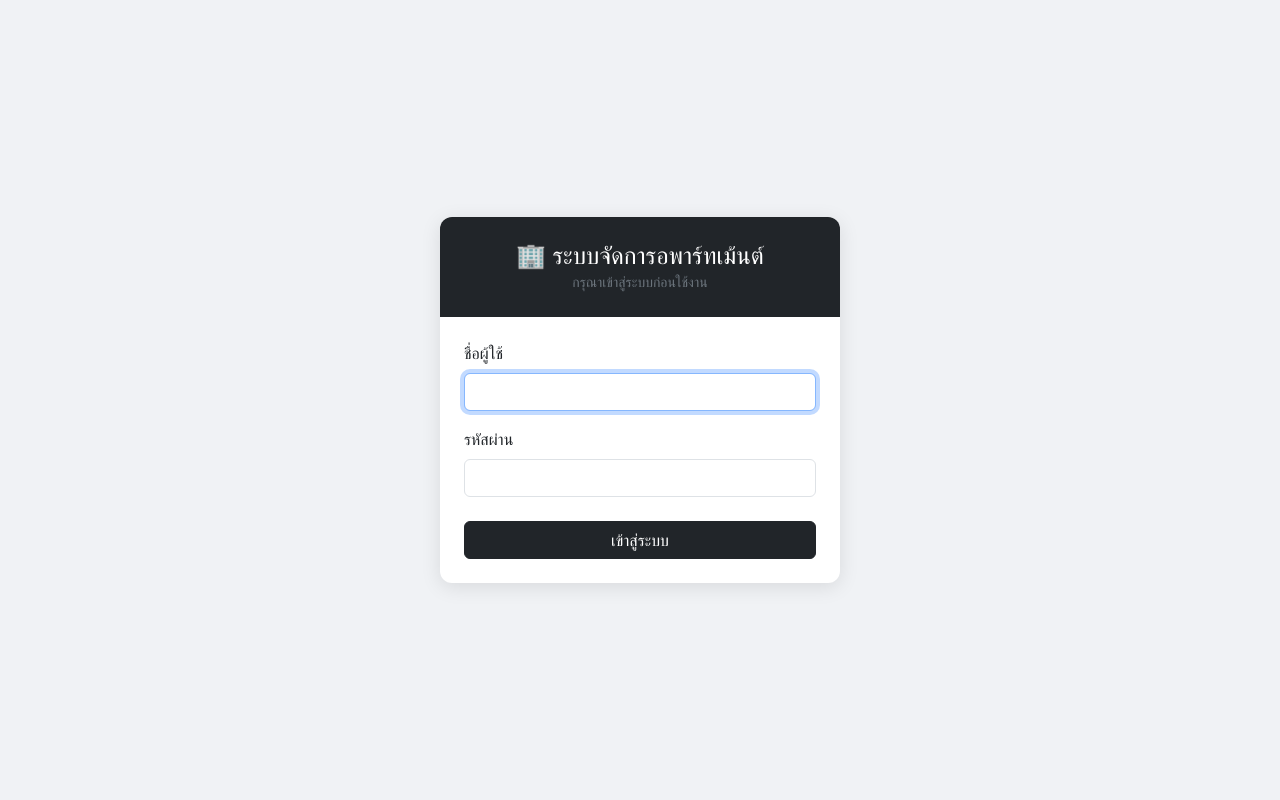
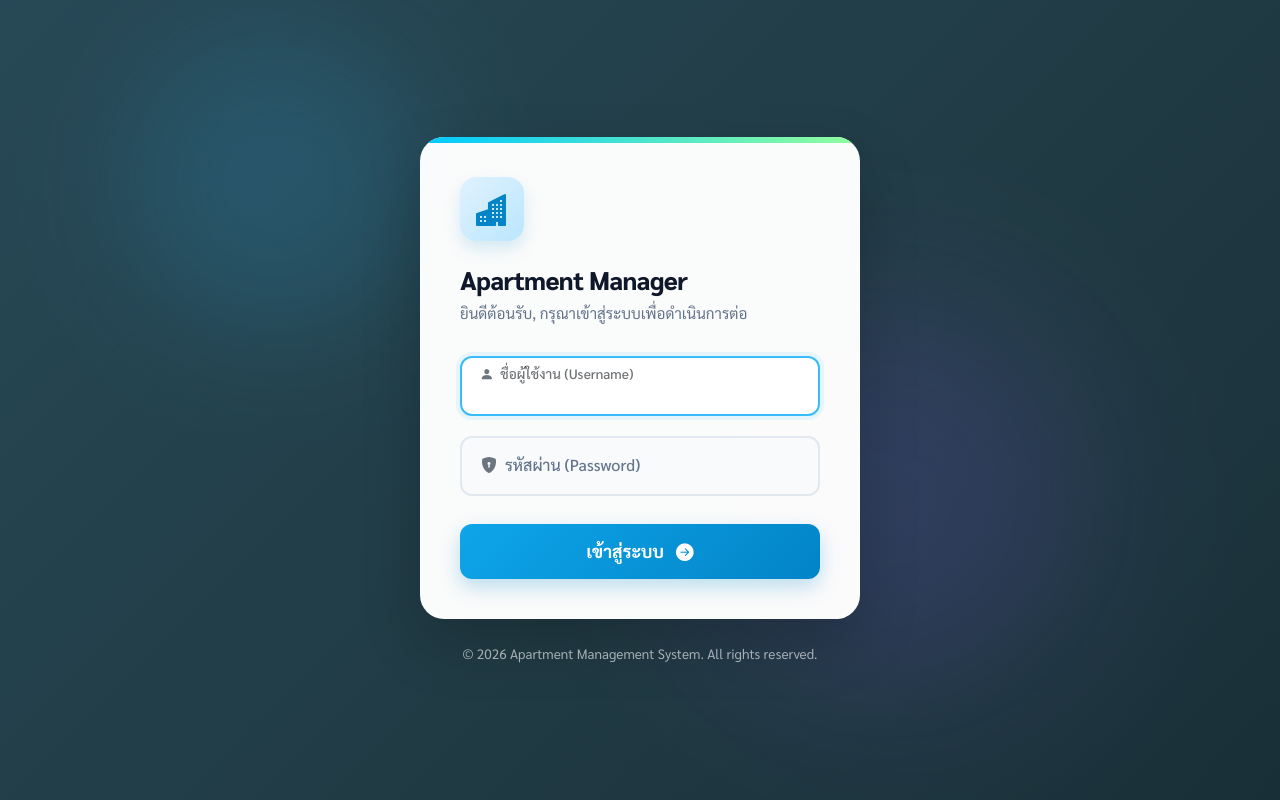
Before and after one commit to Mightycgm/ICT22667-Project, a Django app: page /login/ in a window 1280 px wide. Run offline with Django 5.2, Linux system fonts and the light colour scheme.

Commit message:
ตกเเต่งUiหน้าLogin

```diff
--- a/Apartment Management Project/apartment_project/apartment/templates/registration/login.html
+++ b/Apartment Management Project/apartment_project/apartment/templates/registration/login.html
@@ -2,54 +2,234 @@
 <html lang="th">
 <head>
     <meta charset="UTF-8">
-    <title>เข้าสู่ระบบ</title>
+    <meta name="viewport" content="width=device-width, initial-scale=1.0">
+    <title>เข้าสู่ระบบ - ระบบจัดการอพาร์ทเม้นต์</title>
+    <!-- Fonts & Icons -->
+    <link href="https://fonts.googleapis.com/css2?family=Sarabun:wght@400;500;600;700;800&display=swap" rel="stylesheet">
     <link href="https://cdn.jsdelivr.net/npm/bootstrap@5.3.0/dist/css/bootstrap.min.css" rel="stylesheet">
+    <link href="https://cdn.jsdelivr.net/npm/bootstrap-icons@1.11.0/font/bootstrap-icons.css" rel="stylesheet">
+
     <style>
         body {
-            background: #f0f2f5;
+            font-family: 'Sarabun', sans-serif;
+            background: linear-gradient(-45deg, #0f2027, #203a43, #2c5364, #1e3c72, #2a5298);
+            background-size: 400% 400%;
+            animation: gradientBG 15s ease infinite;
             display: flex;
             align-items: center;
             justify-content: center;
             min-height: 100vh;
+            margin: 0;
+            padding: 20px;
         }
+
+        @keyframes gradientBG {
+            0% { background-position: 0% 50%; }
+            50% { background-position: 100% 50%; }
+            100% { background-position: 0% 50%; }
+        }
+
+        .login-wrapper {
+            width: 100%;
+            max-width: 440px;
+            position: relative;
+            z-index: 10;
+        }
+
+        /* The Card */
         .login-card {
+            background: rgba(255, 255, 255, 0.98);
+            border-radius: 24px;
+            box-shadow: 0 24px 60px rgba(0, 0, 0, 0.2);
+            overflow: hidden;
+            position: relative;
+            padding: 40px;
+        }
+
+        /* Decorative Top Accent */
+        .login-card::before {
+            content: '';
+            position: absolute;
+            top: 0; left: 0; right: 0;
+            height: 6px;
+            background: linear-gradient(90deg, #00C9FF 0%, #92FE9D 100%);
+        }
+
+        /* Header block */
+        .brand-icon {
+            width: 64px;
+            height: 64px;
+            background: linear-gradient(135deg, #e0f2fe 0%, #bae6fd 100%);
+            color: #0284c7;
+            border-radius: 16px;
+            display: flex;
+            align-items: center;
+            justify-content: center;
+            font-size: 2rem;
+            margin-bottom: 24px;
+            box-shadow: 0 8px 16px rgba(2, 132, 199, 0.15);
+        }
+
+        .app-title {
+            font-weight: 800;
+            color: #0f172a;
+            font-size: 1.6rem;
+            margin-bottom: 6px;
+            letter-spacing: -0.5px;
+        }
+        .app-subtitle {
+            color: #64748b;
+            font-size: 0.95rem;
+            margin-bottom: 32px;
+        }
+
+        /* Custom Floating Inputs */
+        .form-floating {
+            margin-bottom: 20px;
+        }
+        .form-floating > .form-control {
+            border-radius: 12px;
+            border: 2px solid #e2e8f0;
+            padding: 1rem 1.25rem;
+            height: 60px;
+            font-weight: 500;
+            color: #0f172a;
+            transition: all 0.3s ease;
+            background: #f8fafc;
+        }
+        .form-floating > .form-control:focus {
+            border-color: #38bdf8;
+            box-shadow: 0 0 0 4px rgba(56, 189, 248, 0.1);
+            background: #ffffff;
+        }
+        .form-floating > label {
+            padding: 1rem 1.25rem;
+            color: #64748b;
+            font-weight: 500;
+        }
+
+        /* Submit Button */
+        .btn-login {
+            background: linear-gradient(135deg, #0ea5e9 0%, #0284c7 100%);
+            color: white;
+            border: none;
+            border-radius: 12px;
+            padding: 14px;
+            font-weight: 700;
+            font-size: 1.1rem;
             width: 100%;
-            max-width: 400px;
+            transition: all 0.3s ease;
+            box-shadow: 0 8px 20px rgba(2, 132, 199, 0.25);
+            margin-top: 10px;
+        }
+        .btn-login:hover {
+            transform: translateY(-2px);
+            box-shadow: 0 12px 24px rgba(2, 132, 199, 0.35);
+            color: white;
+        }
+
+        /* Alerts */
+        .alert-error {
+            background: #fef2f2;
+            border: 1px solid #fecaca;
+            color: #ef4444;
             border-radius: 12px;
-            box-shadow: 0 4px 20px rgba(0,0,0,0.1);
+            padding: 12px 16px;
+            font-weight: 600;
+            display: flex;
+            align-items: center;
+            gap: 10px;
+            margin-bottom: 24px;
+            font-size: 0.95rem;
         }
-        .login-header {
-            background: #212529;
-            color: white;
-            border-radius: 12px 12px 0 0;
-            padding: 24px;
+
+        /* Abstract Background Elements */
+        .circle-1 {
+            position: absolute;
+            top: 5%; left: 10%;
+            width: 300px; height: 300px;
+            background: rgba(56, 189, 248, 0.15);
+            border-radius: 50%;
+            filter: blur(60px);
+            z-index: 1;
+            animation: float 8s ease-in-out infinite;
+        }
+        .circle-2 {
+            position: absolute;
+            bottom: 10%; right: 15%;
+            width: 400px; height: 400px;
+            background: rgba(139, 92, 246, 0.15);
+            border-radius: 50%;
+            filter: blur(80px);
+            z-index: 1;
+            animation: float 10s ease-in-out infinite reverse;
+        }
+
+        @keyframes float {
+            0% { transform: translateY(0px) rotate(0deg); }
+            50% { transform: translateY(-30px) rotate(10deg); }
+            100% { transform: translateY(0px) rotate(0deg); }
+        }
+
+        /* Footer Text */
+        .login-footer {
             text-align: center;
+            margin-top: 24px;
+            color: rgba(255, 255, 255, 0.6);
+            font-size: 0.85rem;
+            position: relative;
+            z-index: 10;
         }
     </style>
 </head>
 <body>
-    <div class="login-card bg-white">
-        <div class="login-header">
-            <h4 class="mb-0">🏢 ระบบจัดการอพาร์ทเม้นต์</h4>
-            <small class="text-secondary">กรุณาเข้าสู่ระบบก่อนใช้งาน</small>
-        </div>
-        <div class="p-4">
+
+    <!-- Ambient Background Effects -->
+    <div class="circle-1"></div>
+    <div class="circle-2"></div>
+
+    <div class="login-wrapper">
+        <div class="login-card">
+
+            <div class="brand-icon">
+                <i class="bi bi-buildings-fill"></i>
+            </div>
+
+            <h1 class="app-title">Apartment Manager</h1>
+            <p class="app-subtitle">ยินดีต้อนรับ, กรุณาเข้าสู่ระบบเพื่อดำเนินการต่อ</p>
+
             <form method="post">
                 {% csrf_token %}
+
                 {% if form.errors %}
-                    <div class="alert alert-danger py-2">ชื่อผู้ใช้หรือรหัสผ่านไม่ถูกต้อง</div>
+                <div class="alert-error">
+                    <i class="bi bi-exclamation-circle-fill fs-5"></i>
+                    <span>ข้อมูลชื่อผู้ใช้ หรือ รหัสผ่านไม่ถูกต้อง!</span>
+                </div>
                 {% endif %}
-                <div class="mb-3">
-                    <label class="form-label">ชื่อผู้ใช้</label>
-                    <input type="text" name="username" class="form-control" autofocus required>
+
+                <div class="form-floating text-start">
+                    <input type="text" name="username" class="form-control" id="floatingInput" placeholder="Username" autofocus required>
+                    <label for="floatingInput"><i class="bi bi-person-fill me-2 text-secondary"></i>ชื่อผู้ใช้งาน (Username)</label>
                 </div>
-                <div class="mb-4">
-                    <label class="form-label">รหัสผ่าน</label>
-                    <input type="password" name="password" class="form-control" required>
+
+                <div class="form-floating text-start">
+                    <input type="password" name="password" class="form-control" id="floatingPassword" placeholder="Password" required>
+                    <label for="floatingPassword"><i class="bi bi-shield-lock-fill me-2 text-secondary"></i>รหัสผ่าน (Password)</label>
                 </div>
-                <button type="submit" class="btn btn-dark w-100">เข้าสู่ระบบ</button>
+
+                <button type="submit" class="btn-login mt-2">
+                    เข้าสู่ระบบ <i class="bi bi-arrow-right-circle-fill ms-2"></i>
+                </button>
             </form>
         </div>
+
+        <div class="login-footer">
+            &copy; {% now "Y" %} Apartment Management System. All rights reserved.
+        </div>
     </div>
+
+    <!-- Bootstrap JS (Optional) -->
+    <script src="https://cdn.jsdelivr.net/npm/bootstrap@5.3.0/dist/js/bootstrap.bundle.min.js"></script>
 </body>
 </html>
```
